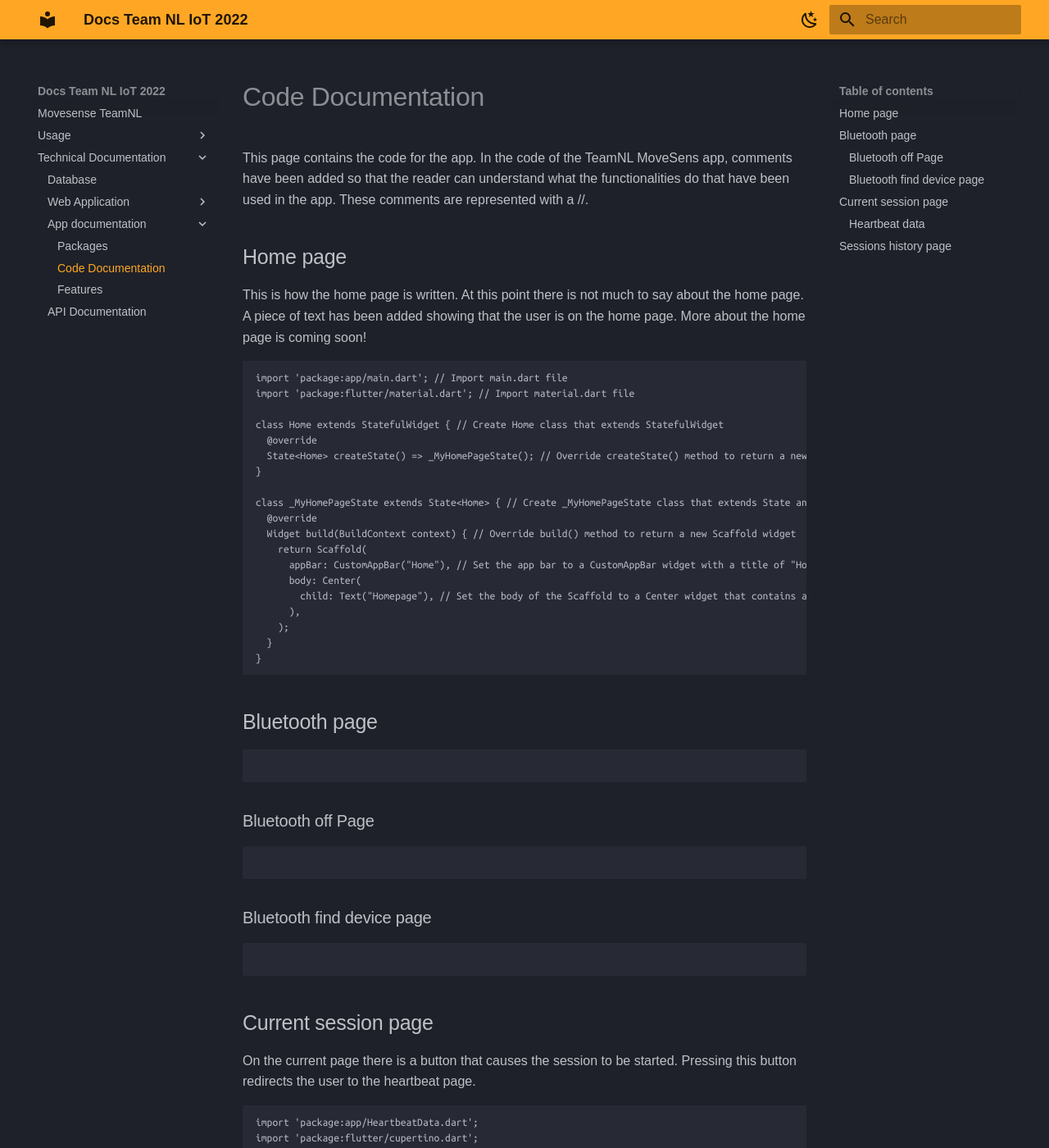
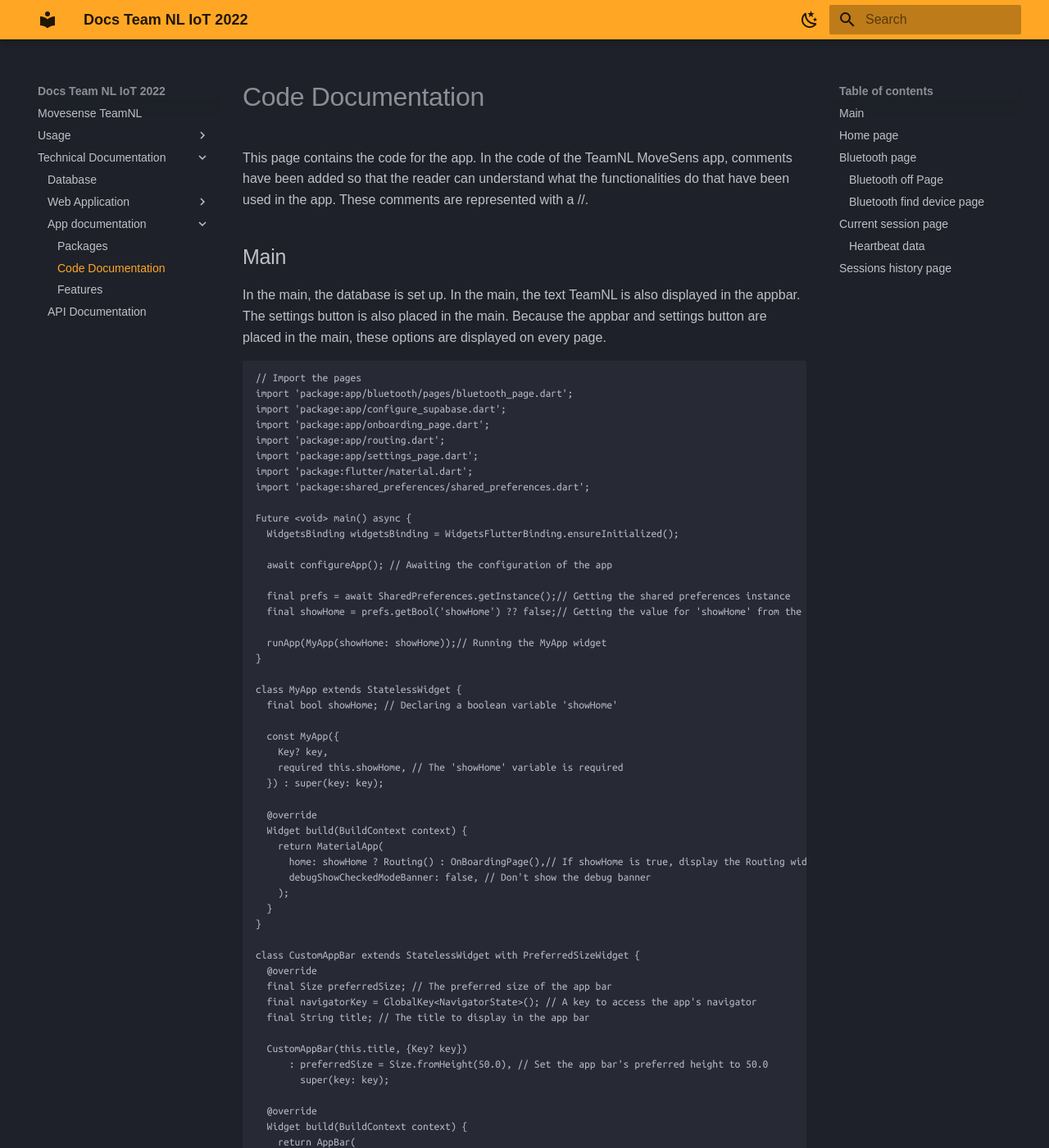
Before and after one commit to serg-and/team-nl-iot-2022, an MkDocs documentation site: the page built from docs/App/App-code-documentation.md, in a window 1280 px wide and 1400 px high. Shown: the whole window at 82% size. Built offline with MkDocs 1.6.1 and Material for MkDocs 9.7.7, drawn with Linux system fonts in a browser that asks for light colours; some web fonts are replaced; some of the changed text lies outside the part shown.

Commit message:
added the main code to the app-code-docu

````diff
--- a/docs/App/App-code-documentation.md
+++ b/docs/App/App-code-documentation.md
@@ -1,6 +1,81 @@
 # Code Documentation
 This page contains the code for the app. In the code of the TeamNL MoveSens app, comments have been added so that the reader can understand what the functionalities do that have been used in the app. These comments are represented with a //.
 
+## Main
+In the main, the database is set up. In the main, the text TeamNL is also displayed in the appbar. The settings button is also placed in the main. Because the appbar and settings button are placed in the main, these options are displayed on every page.
+
+```
+// Import the pages
+import 'package:app/bluetooth/pages/bluetooth_page.dart';
+import 'package:app/configure_supabase.dart';
+import 'package:app/onboarding_page.dart';
+import 'package:app/routing.dart';
+import 'package:app/settings_page.dart';
+import 'package:flutter/material.dart';
+import 'package:shared_preferences/shared_preferences.dart';
+
+Future <void> main() async {
+  WidgetsBinding widgetsBinding = WidgetsFlutterBinding.ensureInitialized();
+
+  await configureApp(); // Awaiting the configuration of the app
+
+  final prefs = await SharedPreferences.getInstance();// Getting the shared preferences instance
+  final showHome = prefs.getBool('showHome') ?? false;// Getting the value for 'showHome' from the shared preferences, or false if it does not exist
+
+  runApp(MyApp(showHome: showHome));// Running the MyApp widget
+}
+
+class MyApp extends StatelessWidget {
+  final bool showHome; // Declaring a boolean variable 'showHome'
+
+  const MyApp({
+    Key? key,
+    required this.showHome, // The 'showHome' variable is required
+  }) : super(key: key);
+
+  @override
+  Widget build(BuildContext context) {
+    return MaterialApp(
+      home: showHome ? Routing() : OnBoardingPage(),// If showHome is true, display the Routing widget, otherwise display the OnBoardingPage
+      debugShowCheckedModeBanner: false, // Don't show the debug banner
+    );
+  }
+}
+
+class CustomAppBar extends StatelessWidget with PreferredSizeWidget {
+  @override
+  final Size preferredSize; // The preferred size of the app bar
+  final navigatorKey = GlobalKey<NavigatorState>(); // A key to access the app's navigator
+  final String title; // The title to display in the app bar
+
+  CustomAppBar(this.title, {Key? key})
+      : preferredSize = Size.fromHeight(50.0), // Set the app bar's preferred height to 50.0
+        super(key: key);
+
+  @override
+  Widget build(BuildContext context) {
+    return AppBar(
+      title: Text('TeamNL'), // Set the app bar's title to 'TeamNL'
+      centerTitle: true,
+      backgroundColor: Color(0xFFF59509), // Set the background color to a hex color code
+      actions: [
+        PopupMenuButton(
+            itemBuilder: (ctx) => [
+                  const PopupMenuItem(
+                      value: "Settings", child: Text("Settings"))
+                ],// Set the items in the popup menu to a single 'Settings' option
+            onSelected: (result) {
+              if (title != "Settings") { // If the selected item is not 'Settings'
+                Navigator.of(context).push(
+                    MaterialPageRoute(builder: (context) => const Settings()));
+              }
+            })
+      ],
+    );
+  }
+}
+
+```
 ## Home page
 This is how the home page is written. At this point there is not much to say about the home page. A piece of text has been added showing that the user is on the home page. More about the home page is coming soon!
 
@@ -87,7 +162,61 @@ class Current extends StatelessWidget {
 In the heartbeat page, a session is started when the user has pressed the start button. The graph shows the processed data. In this case, it is the heartbeat. The data is written in a script. This script is read and eventually the data is fed to a database. If the session needs to be stopped, the user can click on stop session. The user is then navigated to the current page.
 
 ```
-List<ScriptOutput> scriptOutputs = [];
+import 'dart:convert';
+import 'package:app/main.dart';
+import 'package:flutter/material.dart';
+import 'dart:async';
+import 'dart:math';
+import 'package:fl_chart/fl_chart.dart';
+import 'package:supabase_flutter/supabase_flutter.dart';
+import 'package:socket_io_client/socket_io_client.dart' as IO;
+
+
+import 'models.dart';
+
+const String SERVER = 'https://team-nl-iot-2022.onrender.com/';
+const int MAX_GRAPH_VALUES = 30;
+
+List<FlSpot> heartBeatList = [];
+int index = 0;
+Timer? fakeDataTimer;
+List<dynamic> subscriptions = [];
+
+List<OutputValue> initOutputValues(jsonValues) {
+  List<OutputValue> outputValues = [];
+  jsonValues.forEach((item) =>
+      outputValues.add(OutputValue(item['value'], item['timestamp'])));
+
+  return outputValues;
+}
+
+Timer startSendingFakeData(IO.Socket socket, int sessionId) {
+  print('starting fake data for session session: ${sessionId}');
+  Random random = new Random();
+
+  return Timer.periodic(Duration(milliseconds: 100), (Timer t) {
+    int heartBeat = 40 + random.nextInt(150 - 40);
+    socket.emit(
+        'data-point',
+        jsonEncode({
+          'value': heartBeat,
+          'timestamp': DateTime.now().millisecondsSinceEpoch
+        }));
+  });
+}
+
+// retrieve all script_outputs of given session
+// and initialise values
+Future<List<ScriptOutput>> getOutputs(int sessionId) async {
+  final supabase = Supabase.instance.client;
+  final sessionOutputs = await supabase
+      .from('sessions')
+      .select(
+      'script_outputs( id, scripts( id, name, description, output_type, output_name ) )')
+      .eq('id', sessionId)
+      .single();
+
+  List<ScriptOutput> scriptOutputs = [];
 
   sessionOutputs['script_outputs'].forEach((record) {
     scriptOutputs.add(ScriptOutput(
````
